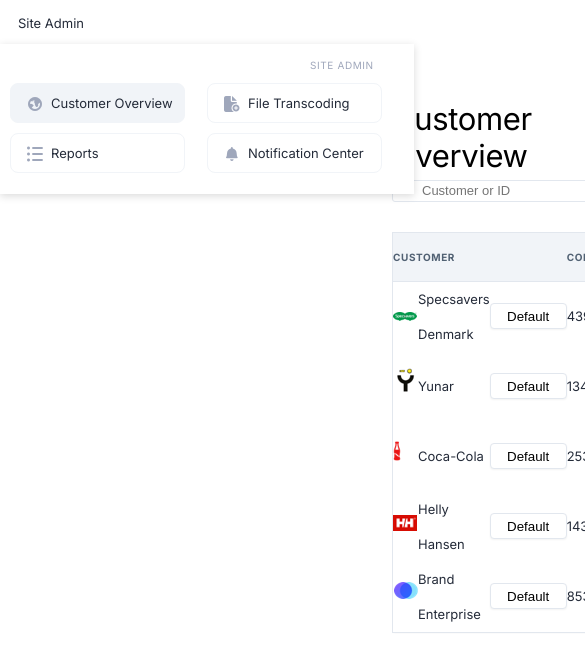
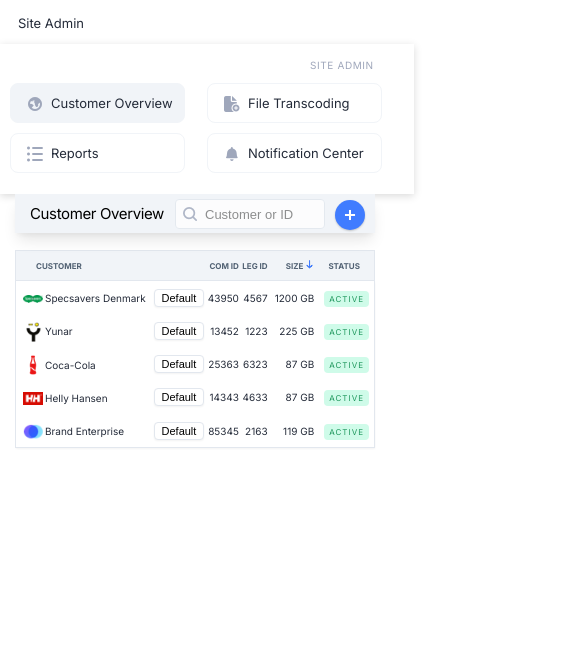
Before and after one commit to MartinFrantisak/task-junior, an Angular app: page /customer-overview in a window 390 px wide. Shown: the top 672 px of the page, 585 px wide, since content can reach past the window. Built offline with nearby package versions, Linux system fonts and the light colour scheme.

Commit message:
Refactored customer-overview component styles

```diff
--- a/src/app/components/customer-overview/customer-overview.component.sass
+++ b/src/app/components/customer-overview/customer-overview.component.sass
@@ -6,6 +6,7 @@
   color: #000
   margin-left: 392px
   top: 100px
+
 .customer-overview__search-bar
   position: absolute
   top: 180px
@@ -13,11 +14,23 @@
   border: solid 1px #e2e7ee
   font-size: 13px
   width: 251px
-  height: 21px
+  height: 30px
   margin-left: 392px
   padding: 10px 24px 10px 29px
   color: #9fa7bb
   line-height: 1.62
+  background-color: white
+
+input
+  height: 16px
+  width: 16px
+  background: transparent url("search.png") no-repeat 6px
+  opacity: 0.8
+input:focus
+  outline: none !important
+  border: 1px solid #9fa7bb
+  box-shadow: 0 1px 2px 0 rgba(0, 0, 0, 0.05)
+  opacity: 1
 
 $widthHead: calc(100% - 320px - 144px)
 table
@@ -28,14 +41,13 @@
   text-align: left
   border-collapse: collapse
   border-radius: 10px
-
   tbody
     background-color: #fff
     box-shadow: 0 1px 2px 0 rgba(0, 0, 0, 0.05)
     border: solid 1px #e2e7ee
     font-size: 13px
     color: #242b39
-    line-height: 2.69
+    line-height: 3.2
   thead
     border: solid 1px #e2e7ee
     border-radius: 10px
@@ -53,11 +65,7 @@
   letter-spacing: 0.6px
   color: #516173
 
-.center
-  text-align: center
-.right
-  text-align: right
-.status
+.customer-overview__table-status
   border-radius: 4px
   background-color: #cffbe9
   font-size: 10px
@@ -68,11 +76,9 @@
   color: #21985e
   width: 62px
   height: 16px
-  padding: 2px 4px 2px 5px
-.customer-overview__header-item--margin-1
-  margin-left: 20px
+  padding: 3px 9px 3px 9px
 
-.customer-overview__grid-logo
+.customer-overview__table-logo
   margin-left: 20px
   max-height: 24px
   max-width: 24px
@@ -100,16 +106,16 @@
   background-color: #fff
   z-index: 1
   box-shadow: rgba(0, 0, 0, 0.1) 0 10px 15px -3px, rgba(0, 0, 0, 0.05) 0px 4px 6px -2px
+  height: 36px
 
 .customer-overview__grid-dropdown-content a
-  height: 36px
   font-size: 13px
   font-weight: 500
   line-height: 1.62
   color: #2f3748
   display: block
   text-decoration: none
-  padding: 8px 134px 9px 14px
+  padding: 9px 134px 9px 14px
   background-color: #fff
   font-family: 'Poppins', sans-serif
 
@@ -120,12 +126,176 @@
 .customer-overview__grid-dropdown-content a:hover
   background-color: #f1f4f8
 
-.arrow
+.arrow-icon
   width: 9px
   height: 9px
   object-fit: contain
   cursor: pointer
 
-.left
+.text-align-left-padding
   text-align: left
   padding-left: 20px
+
+.text-align-left
+  text-align: left
+.text-align-center
+  text-align: center
+.text-align-right
+  text-align: right
+
+.customer-overview__table-logo--width
+  width: 4%
+.customer-overview__table-name--width
+  width: 20%
+.customer-overview__table-size--width
+  width: 13%
+.customer-overview__table-com_id--width
+  width: 15%
+.customer-overview__table-leg_id--width
+  width: 15%
+.customer-overview__table-dropdown--width
+  width: 20%
+.customer-overview__table-status--width
+  width: 13%
+  padding-left: 50px
+.customer-overview__table-status--padding
+  padding-left: 50px
+
+$marginAdd: calc(#{$widthHead} + 360px)
+.customer-overview__add
+  position: absolute
+  width: 30px
+  height: 30px
+  top: 180px
+  margin-left: $marginAdd
+  padding: 7px 7px 7px 7px
+  border-radius: 15px
+  box-shadow: 0 1px 2px 0 rgba(0, 0, 0, 0.2)
+  background-color: #407cff
+  img
+    width: 16px
+    height: 16px
+    object-fit: contain
+
+// media queries
+@media only screen and (max-width: 1800px)
+  .customer-overview__table-logo--width
+    width: 5%
+@media only screen and (max-width: 1600px)
+  .customer-overview__table-status--width
+    width: 12%
+    padding-left: 40px
+  .customer-overview__table-status--padding
+    padding-left: 40px
+@media only screen and (max-width: 1500px)
+  .customer-overview__table-logo--width
+    width: 6%
+  .customer-overview__table-name--width
+    width: 25%
+  .customer-overview__table-com_id--width
+    width: 13%
+  .customer-overview__table-leg_id--width
+    width: 13%
+  .customer-overview__table-status--width
+    width: 12%
+    padding-left: 25px
+  .customer-overview__table-status--padding
+    padding-left: 25px
+@media only screen and (max-width: 1350px)
+  .customer-overview__table-logo--width
+    width: 7%
+  .customer-overview__table-com_id--width
+    width: 11%
+  .customer-overview__table-leg_id--width
+    width: 11%
+  .customer-overview__table-status--width
+    width: 12%
+    padding-left: 20px
+  .customer-overview__table-status--padding
+    padding-left: 20px
+@media only screen and (max-width: 1200px)
+  .customer-overview__table-logo--width
+    width: 8%
+  .customer-overview__table-com_id--width
+    width: 8%
+  .customer-overview__table-leg_id--width
+    width: 8%
+  .customer-overview__table-name--width
+    width: 25%
+  .customer-overview__table-dropdown--width
+    width: 15%
+  .customer-overview__table-status--width
+    width: 12%
+    padding-left: 10px
+  .customer-overview__table-status--padding
+    padding-left: 10px
+
+$tableWidth: calc(100% - 30px)
+@media only screen and (max-width: 414px)
+  table
+    top: 250px
+    position: absolute
+    width: $tableWidth
+    margin-left: 15px
+    tbody
+      font-size: 10px
+  .customer-overview__title
+    top: 194px
+    font-size: 15px
+    position: fixed
+    width: $tableWidth
+    padding: 10px 0 10px 15px
+    margin-left: 15px
+    z-index: 1
+    background-color: #f1f4f8
+    box-shadow: rgba(0, 0, 0, 0.1) 0 10px 15px -3px, rgba(0, 0, 0, 0.05) 0px 4px 6px -2px
+  .customer-overview__search-bar
+    top: 194px
+    margin-left: 185px
+    position: fixed
+    z-index: 1
+    width: 160px
+    border-radius: 4px
+    margin-top: 5px
+  .customer-overview__table-name--width
+    display: inline
+  .customer-overview__table-status--width
+    width: 1%
+  .customer-overview__grid-dropdown-button
+    font-size: 11px
+    padding: 2px 5px 2px 5px
+    width: 50px
+  .customer-overview__table-logo
+    margin-left: 5px
+  .left
+    padding-left: 10px
+  .customer-overview__table-status
+    width: 42px
+    height: 12px
+    padding: 3px 5px 3px 5px
+    font-size: 8px
+    margin-right: 5px
+
+  .customer-overview__table-status--padding
+    padding-left: 0
+  .customer-overview__header-item
+    letter-spacing: 0
+    font-size: 8px
+  .customer-overview__add
+    position: fixed
+    z-index: 1
+    top: 200px
+    margin-left: 360px
+
+@media only screen and (max-width: 390px)
+  .customer-overview__search-bar
+    margin-left: 175px
+    width: 150px
+  .customer-overview__add
+    margin-left: 335px
+
+@media only screen and (max-width: 375px)
+  .customer-overview__add
+    margin-left: 325px
+  .customer-overview__search-bar
+    width: 145px
```
